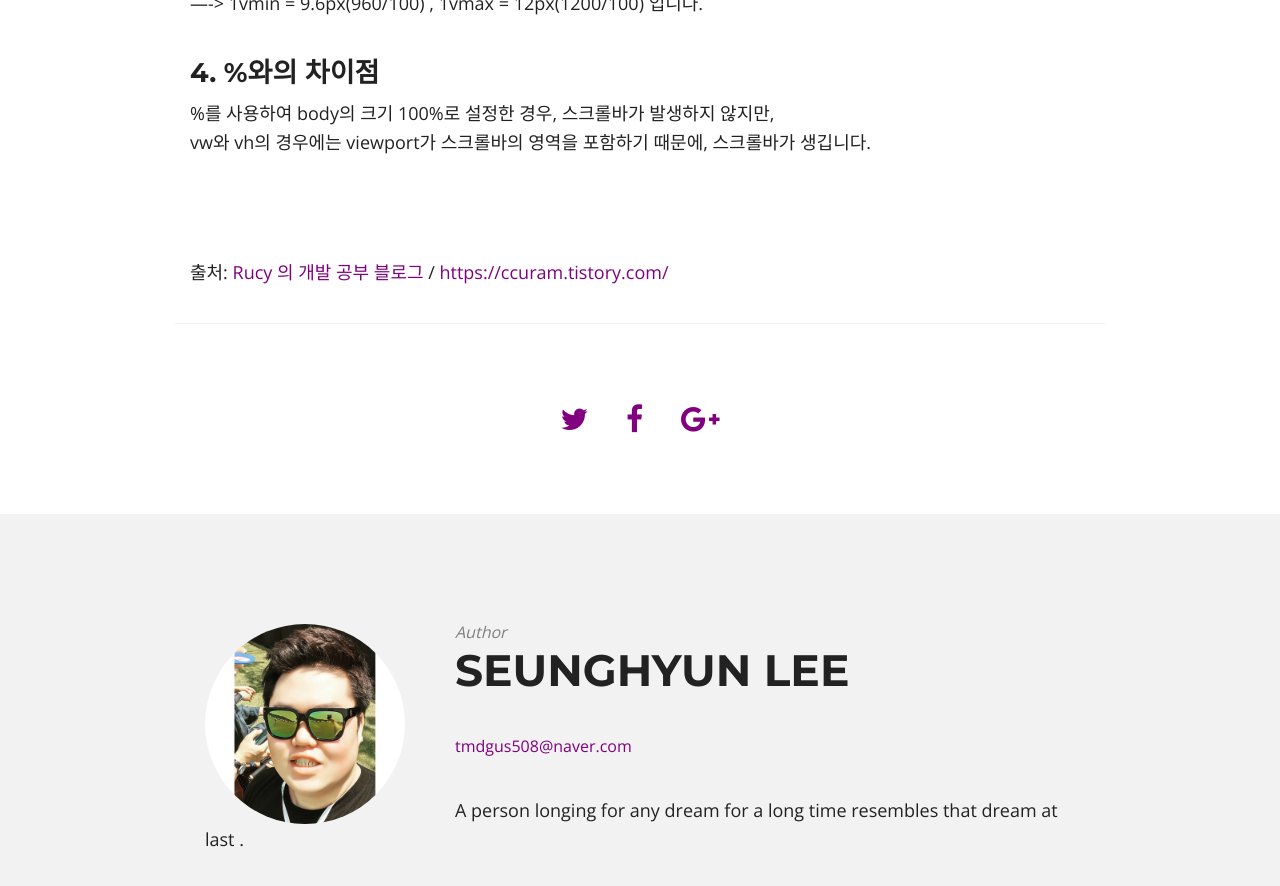
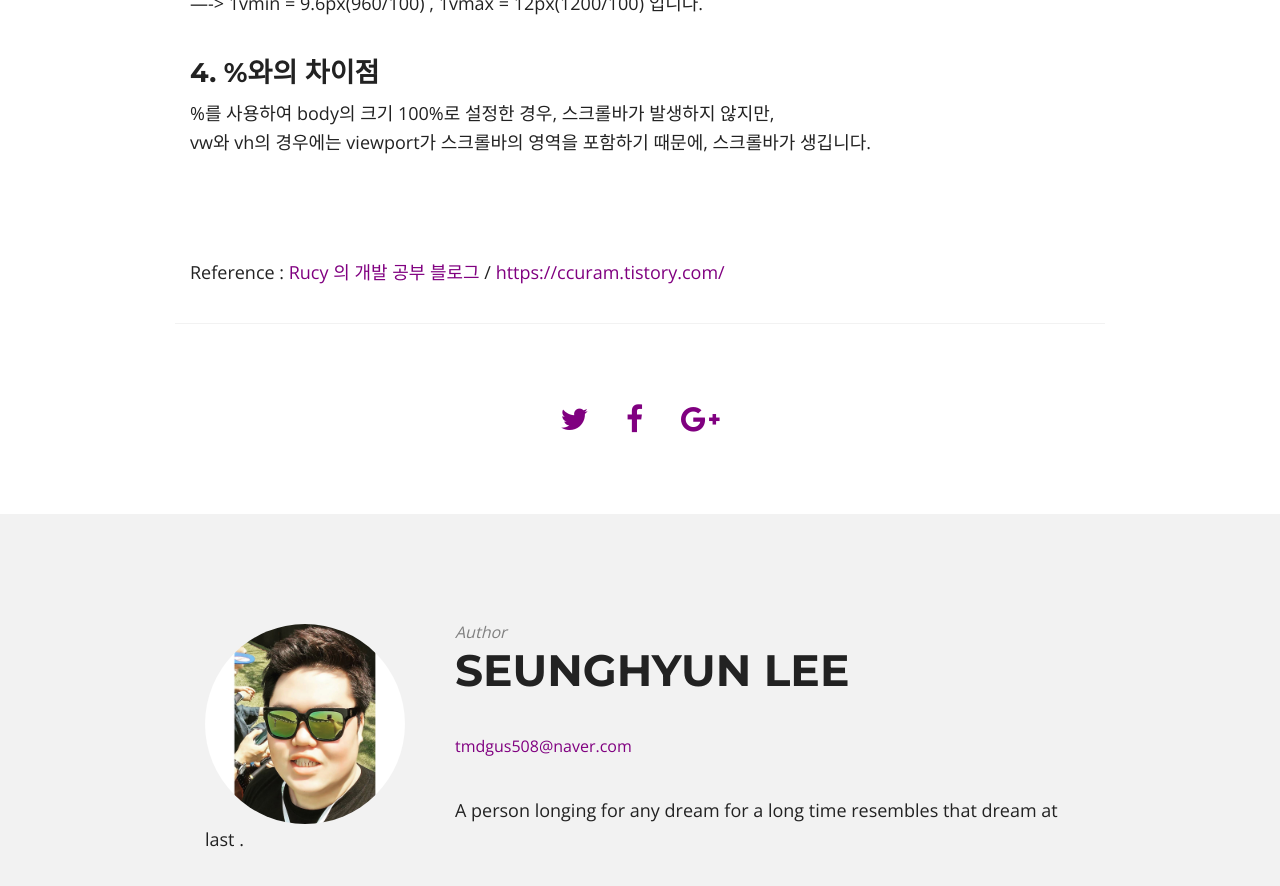
Before and after one commit to lsh58/lsh58.github.io, a Jekyll site: the page built from _posts/2020-02-22-CSS의 단위 02.md, in a window 1280 px wide and 900 px high, scrolled down 2134 px. Shown: the top 886 px of the window. Built offline with Jekyll 4.4.1, drawn with Linux system fonts in a browser that asks for light colours; nearby versions of some CDN libraries; comment, search, counter and statistics services are not loaded.

Commit message:
Update 2020-02-22-CSS의 단위 02.md

```diff
--- a/_posts/2020-02-22-CSS의 단위 02.md
+++ b/_posts/2020-02-22-CSS의 단위 02.md
@@ -69,4 +69,4 @@ vw와 vh의 경우에는 viewport가 스크롤바의 영역을 포함하기 때
 
 <br>
 
-출처: [Rucy 의 개발 공부 블로그](https://beyou0123.tistory.com/20)  /  [https://ccuram.tistory.com/](https://ccuram.tistory.com/28)
+Reference : [Rucy 의 개발 공부 블로그](https://beyou0123.tistory.com/20)  /  [https://ccuram.tistory.com/](https://ccuram.tistory.com/28)
```
